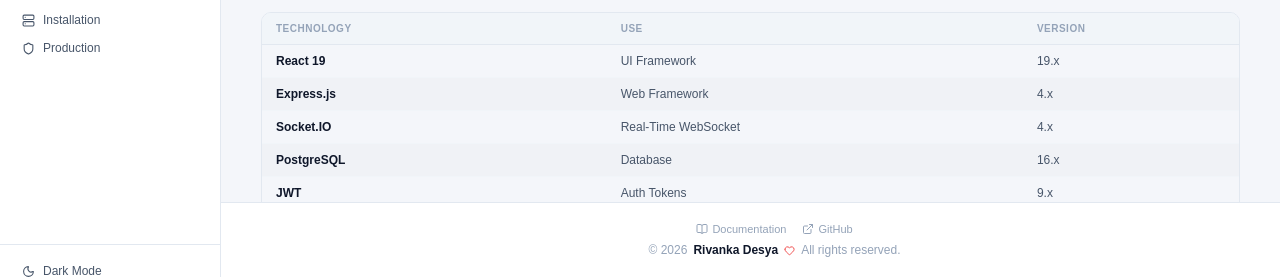
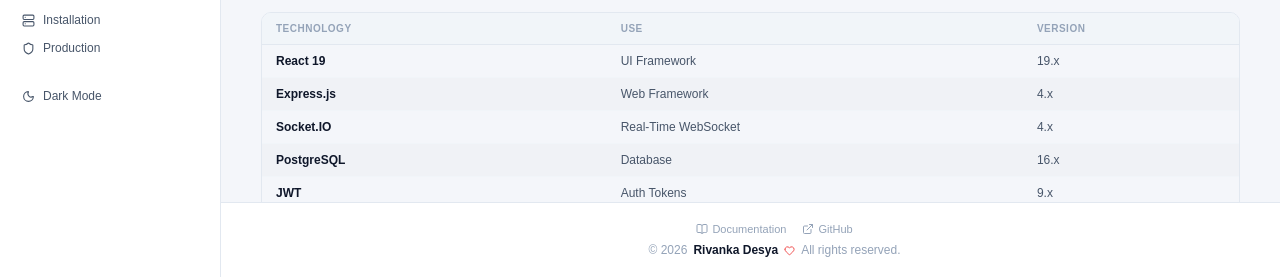
Before and after one commit to rivankadesya/ticket-fe, a React (Create React App) app: page /documentation in a window 1280 px wide. Shown: the part 523-800 px from the top of the page. Built offline with nearby package versions, Linux system fonts and the light colour scheme; no server answers.

Commit message:
refactor: remove sidebarBottom style object from documentation component container

```diff
--- a/src/screens/Documentation/component.js
+++ b/src/screens/Documentation/component.js
@@ -238,7 +238,6 @@
 
         <div
           style={{
-            ...s.sidebarBottom,
             padding: isMobile ? "12px 12px 24px" : "12px",
           }}
         >
```
